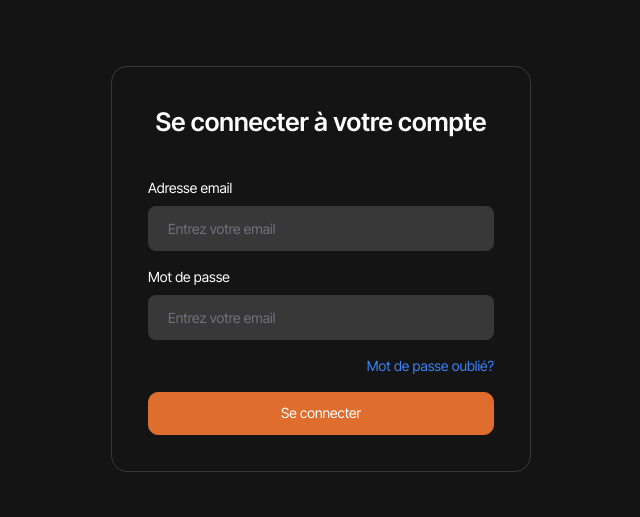
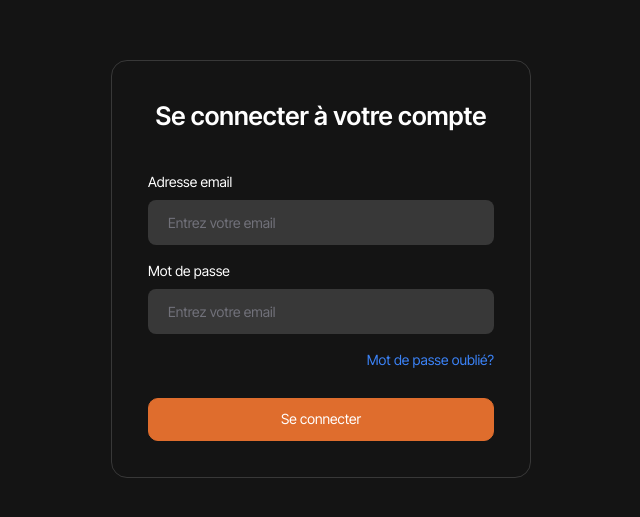
Before and after one commit to KiritoEM/angular-nest, an Angular app: page /login in a window 1280 px wide. Shown: the part 131-648 px from the top of the page, without its empty margins (319-959 px from the left). Built offline with nearby package versions, Linux system fonts and the light colour scheme.

Commit message:
feat: add custom-button

```diff
--- a/src/app/pages/login/login.component.html
+++ b/src/app/pages/login/login.component.html
@@ -9,7 +9,7 @@
             <app-input label="Mot de passe" placeholder="Entrez votre email" [type]="'email'" formControlName="email"
                 customErrorText="Le mot de passe est requis"></app-input>
             <p class="text-blue-500 text-sm text-end">Mot de passe oublié?</p>
-            <button my-button>Se connecter</button>
+            <button my-button class="mt-3">Se connecter</button>
         </form>
     </div>
 </div>
```
